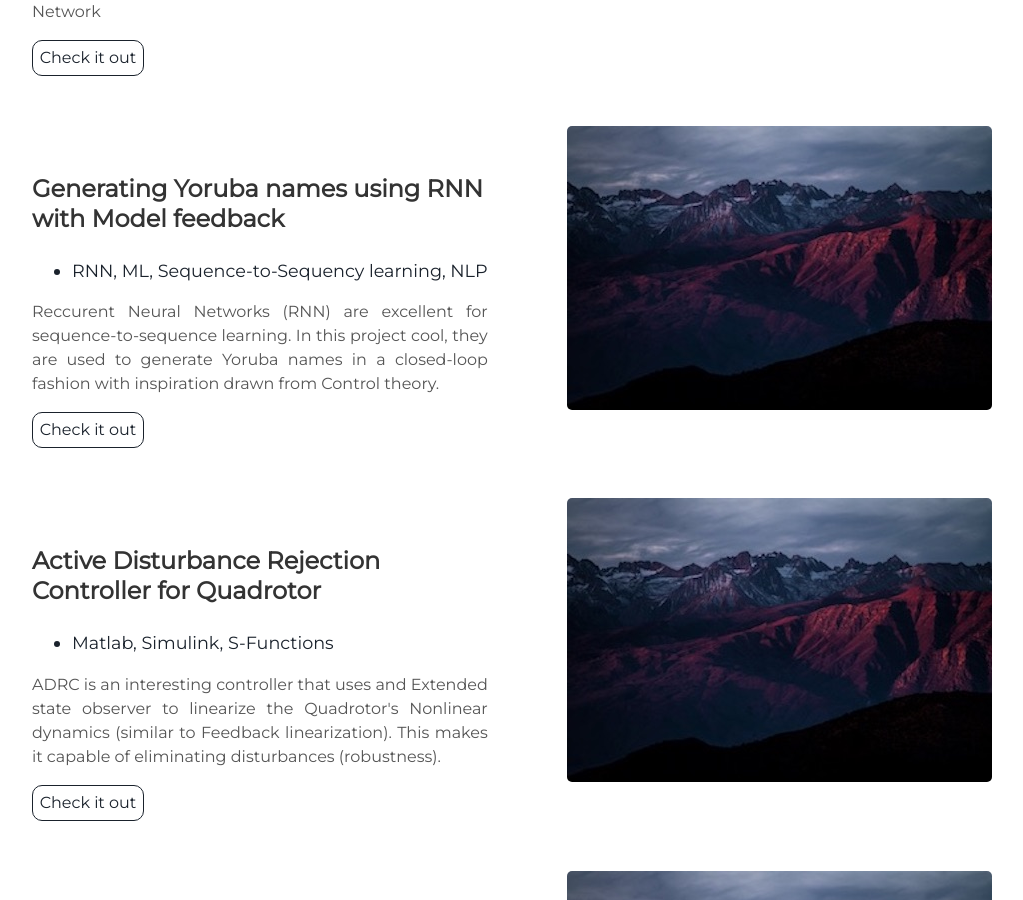
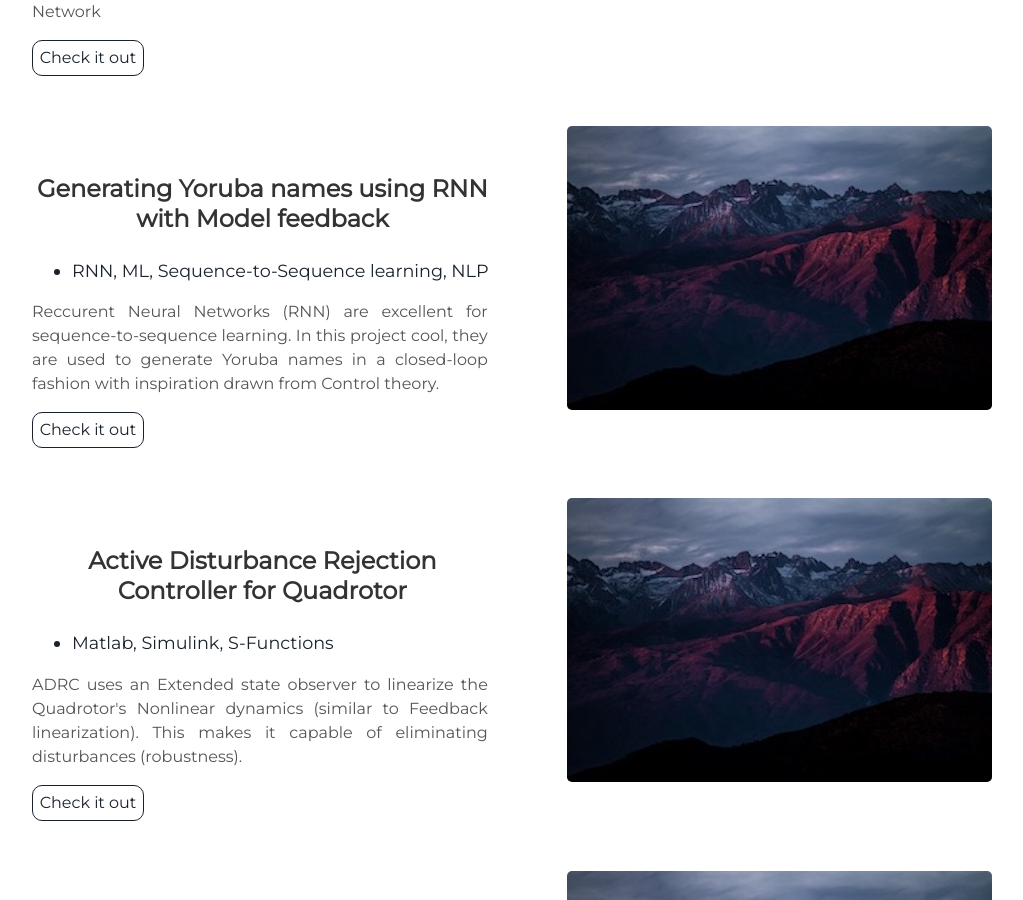
Before and after one commit to kbmajeed/kbmajeed.github.io, a Jekyll site: the page built from index.html, in a window 1280 px wide and 900 px high, scrolled down 5384 px. Shown: the whole window, without its empty margins (128-1151 px from the left). Built offline with Jekyll 4.4.1, drawn with Linux system fonts in a browser that asks for light colours.

Commit message:
Update projects.html

```diff
--- a/_includes/projects.html
+++ b/_includes/projects.html
@@ -10,7 +10,7 @@
   <div class="contents">
     <h3 align="center"> Markerless Augmented Reality </h3>
     <ul>
-      <li  align="center"> Python, OpenCV </li>
+      <li  align="left"> Python, OpenCV </li>
     </ul>
     <p align="justify"> This project involves Augmented reality without the use of markers. An image of an advert & video
       can be projected on a surface by persistently tracking homographies as proposed by Andrew Zisserman et al.</p>
@@ -39,9 +39,9 @@
     <img alt="mountains" src="{{ "/assets/img/mountains.jpg" | prepend: site.baseurl }}" />
   </div>
   <div class="contents">
-    <h3 align="left"> Object Tracking using Particle Filter </h3>
+    <h3  align="center"> Object Tracking using Particle Filter </h3>
     <ul>
-      <li  align="right"> Python, OpenCV </li>
+      <li  align="left"> Python, OpenCV </li>
     </ul>
     <p align="justify"> Object tracking was performed using the Particle Filter algorithm. For robustness,
     higher level motion dynamics can be incorporated in the algorithmic formulation.</p>
@@ -54,9 +54,9 @@
     <img alt="mountains" src="{{ "/assets/img/mountains.jpg" | prepend: site.baseurl }}" />
   </div>
   <div class="contents">
-    <h3> Pedestrian Tracking and Detection </h3>
+    <h3 align="center"> Pedestrian Tracking and Detection </h3>
     <ul>
-      <li> Python, OpenCV </li>
+      <li align="left"> Python, OpenCV </li>
     </ul>
     <p align="justify"> The Kalman filter algorithm is used to track a Pedestrian using a template sample.
     The same algorithm works well when HOG features are used.</p>
@@ -69,9 +69,9 @@
     <img alt="mountains" src="{{ "/assets/img/mountains.jpg" | prepend: site.baseurl }}" />
   </div>
   <div class="contents">
-    <h3> Bollinger Bands, RSI, MACD Stock Market Indicators </h3>
+    <h3 align="center"> Bollinger Bands, RSI, MACD Stock Market Indicators </h3>
     <ul>
-      <li> Python, OpenCV </li>
+      <li align="left"> Python, OpenCV </li>
     </ul>
     <p align="justify"> The objective of this project is to showcase different indicators used in the stock market for trading
      decisions Bollinger bands, %b, Relative Strength Index, and Moving Average Convergence Divergence.</p>
@@ -84,9 +84,9 @@
     <img alt="mountains" src="{{ "/assets/img/mountains.jpg" | prepend: site.baseurl }}" />
   </div>
   <div class="contents">
-    <h3> Stock Market Portolio Simulator </h3>
+    <h3 align="center"> Stock Market Portolio Simulator </h3>
     <ul>
-      <li> Python, OpenCV </li>
+      <li align="left"> Python, OpenCV </li>
     </ul>
     <p align="justify"> This Portfolio simulator builds the performance of the portolio for a given stock and market data.
         It receives an "Orders" file containing actions: "BUY", "SELL", Symbol of the stock, Dates, and
@@ -100,9 +100,9 @@
     <img alt="mountains" src="{{ "/assets/img/mountains.jpg" | prepend: site.baseurl }}" />
   </div>
   <div class="contents">
-    <h3> Viola Jones Face Detection (with Boosting) </h3>
+    <h3 align="center"> Viola Jones Face Detection (with Boosting) </h3>
     <ul>
-      <li> Python, OpenCV </li>
+      <li align="left"> Python, OpenCV </li>
     </ul>
     <p align="justify"> Face detection was performed as described in the Viola-Jonespaper. Haar features create
       representations for human faces while Boosting enhances the performance of the learner
@@ -116,9 +116,9 @@
     <img alt="mountains" src="{{ "/assets/img/mountains.jpg" | prepend: site.baseurl }}" />
   </div>
   <div class="contents">
-    <h3> Optical Flow (Lucas Kanade) Algorithm </h3>
+    <h3 align="center"> Optical Flow (Lucas Kanade) Algorithm </h3>
     <ul>
-      <li> Python, OpenCV </li>
+      <li align="left"> Python, OpenCV </li>
     </ul>
     <p align="justify"> This project performs motion detection using the Lucas Kanade (LK) algorithm which is based on
       the least squares solution of the Optical flow equations. It is assumed that objects move slowly,
@@ -133,9 +133,9 @@
     <img alt="mountains" src="{{ "/assets/img/mountains.jpg" | prepend: site.baseurl }}" />
   </div>
   <div class="contents">
-    <h3> Deep Neural Networks: Hyperparameters </h3>
+    <h3 align="center"> Deep Neural Networks: Hyperparameters </h3>
     <ul>
-      <li> Python, Keras, NumPy </li>
+      <li align="left"> Python, Keras, NumPy </li>
     </ul>
     <p align="justify"> Hyperparameters are very important for optimum performance of Deep learning models.
       These include: number of layers, number of units, dropout, momentum, epochs, batch-size, learning-rate.
@@ -150,9 +150,9 @@
     <img alt="mountains" src="{{ "/assets/img/Webp.net-resizeimage.jpg" | prepend: site.baseurl }}" />
   </div>
   <div class="contents">
-    <h3> SeaLion Classification </h3>
+    <h3 align="center"> SeaLion Classification </h3>
     <ul>
-      <li> Matlab, Python, CNN </li>
+      <li align="left"> Matlab, Python, CNN </li>
     </ul>
     <p align="justify"> A computer vision algorithm is designed to classify sea lions from aerial images
       into the classes: adult males, sub adult males, adult females, juveniles and pup respectively.
@@ -167,9 +167,9 @@
     <img alt="mountains" src="{{ "/assets/img/mountains.jpg" | prepend: site.baseurl }}" />
   </div>
   <div class="contents">
-    <h3> Generating Yoruba names using RNN with Model feedback </h3>
+    <h3 align="center"> Generating Yoruba names using RNN with Model feedback </h3>
     <ul>
-      <li> RNN, ML, Sequence-to-Sequency learning, NLP </li>
+      <li align="left"> RNN, ML, Sequence-to-Sequence learning, NLP </li>
     </ul>
     <p align="justify">Reccurent Neural Networks (RNN) are excellent for sequence-to-sequence learning.
     In this project cool, they are used to generate Yoruba names in a closed-loop fashion
@@ -183,11 +183,11 @@
     <img alt="mountains" src="{{ "/assets/img/mountains.jpg" | prepend: site.baseurl }}" />
   </div>
   <div class="contents">
-    <h3> Active Disturbance Rejection Controller for Quadrotor </h3>
+    <h3 align="center"> Active Disturbance Rejection Controller for Quadrotor </h3>
     <ul>
-      <li> Matlab, Simulink, S-Functions </li>
+      <li align="left"> Matlab, Simulink, S-Functions </li>
     </ul>
-    <p align="justify">ADRC is an interesting controller that uses and Extended state observer to linearize the Quadrotor's Nonlinear dynamics
+    <p align="justify">ADRC uses an Extended state observer to linearize the Quadrotor's Nonlinear dynamics
       (similar to Feedback linearization). This makes it capable of eliminating disturbances (robustness). </p>
     <a class="project-link" href="https://github.com/kbmajeed/SeaLionVision">Check it out</a>
   </div>
@@ -199,9 +199,9 @@
     <img alt="mountains" src="{{ "/assets/img/mountains.jpg" | prepend: site.baseurl }}" />
   </div>
   <div class="contents">
-    <h3> Dinasour name generation using RNN </h3>
+    <h3 align="center"> Dinasour name generation using RNN </h3>
     <ul>
-      <li> RNN, ML, Sequence-to-Sequence learning, NLP </li>
+      <li align="left"> RNN, ML, Sequence-to-Sequence learning, NLP </li>
     </ul>
     <p align="justify">Reccurent Neural Networks (RNN) are excellent for sequence-to-sequence learning.
     In this project cool, they are used to generate names for Dinosaurs.</p>
@@ -214,9 +214,9 @@
     <img alt="mountains" src="{{ "/assets/img/mountains.jpg" | prepend: site.baseurl }}" />
   </div>
   <div class="contents">
-    <h3> LMS-based Adaptive Active Disturbance rejection Controller </h3>
+    <h3 align="center"> LMS-based Adaptive Active Disturbance rejection Controller </h3>
     <ul>
-      <li> Matlab, LMS, ADRC, ESO </li>
+      <li align="left"> Matlab, LMS, ADRC, ESO </li>
     </ul>
     <p align="justify">The altitude control of a quadrotor unmanned aerial vehicle is treated using its altitude dynamics in hover mode.
      An LMS-based Adaptive Active disturbance rejection control (AADRC) is proposed to compensate for undesirable effects resulting
@@ -230,9 +230,9 @@
     <img alt="mountains" src="{{ "/assets/img/mountains.jpg" | prepend: site.baseurl }}" />
   </div>
   <div class="contents">
-    <h3> Tracking Endangered Rhinoceros with an Unmanned Drone </h3>
+    <h3 align="center"> Tracking Endangered Rhinoceros with an Unmanned Drone </h3>
     <ul>
-      <li> Matlab, Extended Kalman Filter, Backstepping & PD Control </li>
+      <li align="left"> Matlab, Extended Kalman Filter, Backstepping & PD Control </li>
     </ul>
     <p align="justify"> Backstepping and Proportional-Derivative (PD) methods was used for the control of a quadrotor
     unit and subsequently proposed for autonomous tracking of an endangered species; the ’Northern white rhino’. Extended Kalman
@@ -246,9 +246,9 @@
     <img alt="mountains" src="{{ "/assets/img/mountains.jpg" | prepend: site.baseurl }}" />
   </div>
   <div class="contents">
-    <h3> High Dynamic Range Imaging </h3>
+    <h3 align="center"> High Dynamic Range Imaging </h3>
     <ul>
-      <li> Python, OpenCV </li>
+      <li align="left"> Python, OpenCV </li>
     </ul>
     <p align="justify">A HDR image is made by smartly combining multiple photographs of a scene at different exposures.
     It involves three main steps: Calibration, Radiance Map, and Tone Mapping. The Camera response curve
@@ -263,9 +263,9 @@
     <img alt="mountains" src="{{ "/assets/img/mountains.jpg" | prepend: site.baseurl }}" />
   </div>
   <div class="contents">
-    <h3> Video Textures </h3>
+    <h3 align="center"> Video Textures </h3>
     <ul>
-      <li> Python, NumPy </li>
+      <li align="left"> Python, NumPy </li>
     </ul>
     <p align="justify">Video textures are created through 3 steps. First is computing a similarity metric.
     Second is to compute the transition difference. Third involves finding and synthesizing
@@ -279,9 +279,9 @@
     <img alt="mountains" src="{{ "/assets/img/mountains.jpg" | prepend: site.baseurl }}" />
   </div>
   <div class="contents">
-    <h3> Panoramas </h3>
+    <h3 align="center"> Panoramas </h3>
     <ul>
-      <li> Python, OpenCV </li>
+      <li align="left"> Python, OpenCV </li>
     </ul>
     <p align="justify"> Using ORB feature detector, matched source and destination keypoints are used to calculate the
     homography transform between input images. The homography is then used to warp the images, which
@@ -295,9 +295,9 @@
     <img alt="mountains" src="{{ "/assets/img/mountains.jpg" | prepend: site.baseurl }}" />
   </div>
   <div class="contents">
-    <h3> Image Blending using Gaussian Pyramids </h3>
+    <h3 align="center"> Image Blending using Gaussian Pyramids </h3>
     <ul>
-      <li> Python, NumPy, Scipy, OpenCV </li>
+      <li align="left"> Python, NumPy, Scipy, OpenCV </li>
     </ul>
     <p align="justify">Implementing the paper "A multiresolution spline with application to image mosaics".
       A cool framework was developed to blend images using a predefined mask. This can
@@ -311,9 +311,9 @@
     <img alt="mountains" src="{{ "/assets/img/mountains.jpg" | prepend: site.baseurl }}" />
   </div>
   <div class="contents">
-    <h3> Seam Carving for Content-Aware Image Resizing </h3>
+    <h3 align="center"> Seam Carving for Content-Aware Image Resizing </h3>
     <ul>
-      <li> Python, OpenCV, NumPy, Dynamic Programming </li>
+      <li align="left"> Python, OpenCV, NumPy, Dynamic Programming </li>
     </ul>
     <p align="justify">Reproducing the paper content-aware image resizing presented by Shai-Avidan and Ariel Shamir.
       Using the seam carving algorithm, three images are subject to: (1) aspect ratio change by seam removal,
@@ -327,9 +327,9 @@
     <img alt="mountains" src="{{ "/assets/img/mountains.jpg" | prepend: site.baseurl }}" />
   </div>
   <div class="contents">
-    <h3> Mobile Phone Jammer Using Extrinsic Noise </h3>
+    <h3 align="center"> Mobile Phone Jammer Using Extrinsic Noise </h3>
     <ul>
-      <li> Hardware, Radio Frequency, 2G/3G, VCXO </li>
+      <li align="left"> Hardware, Radio Frequency, 2G/3G, VCXO </li>
     </ul>
     <p align="justify">Extrinsic noise is everywhere. Using a microphone and a Voltage controlled crystall oscillator,
       an RF circuit was built to jam cellular communications at the GSM band using destructive interference.</p>
@@ -342,9 +342,9 @@
     <img alt="mountains" src="{{ "/assets/img/mountains.jpg" | prepend: site.baseurl }}" />
   </div>
   <div class="contents">
-    <h3> Quadrotor Simulation with VREP </h3>
+    <h3 align="center"> Quadrotor Simulation with VREP </h3>
     <ul>
-      <li> Lua, VREP </li>
+      <li align="left"> Lua, VREP </li>
     </ul>
     <p align="justify">Using Virtual Robot Experimentation Platform, a Quadrotor can be controlled using a dedicated controller
       such as PID with a Lua script. Quadrotor includes visual feedback to detect the desired landing spot.</p>
@@ -357,9 +357,9 @@
     <img alt="mountains" src="{{ "/assets/img/mountains.jpg" | prepend: site.baseurl }}" />
   </div>
   <div class="contents">
-    <h3> Backstepping Controller for Quadrotor </h3>
+    <h3 align="center"> Backstepping Controller for Quadrotor </h3>
     <ul>
-      <li> Matlab, Simulink, S-Functions </li>
+      <li align="left"> Matlab, Simulink, S-Functions </li>
     </ul>
     <p align="justify">Backstepping is a Nonlinear controller based on Lyapunov functions.
       Four controllers are developed for the Altitude, Yaw, Pitch, and Roll attitudes of the quadrotor.
@@ -373,9 +373,9 @@
     <img alt="mountains" src="{{ "/assets/img/mountains.jpg" | prepend: site.baseurl }}" />
   </div>
   <div class="contents">
-    <h3> Basic Image Processing Routines </h3>
+    <h3 align="center"> Basic Image Processing Routines </h3>
     <ul>
-      <li> Matlab </li>
+      <li align="left"> Matlab </li>
     </ul>
     <p align="justify">Basic algorithms in Image processing. Using Matlab code to explore different Edge detection algorithms and parameters.</p>
     <a class="project-link" href="https://github.com/kbmajeed/SeaLionVision">Check it out</a>
```
